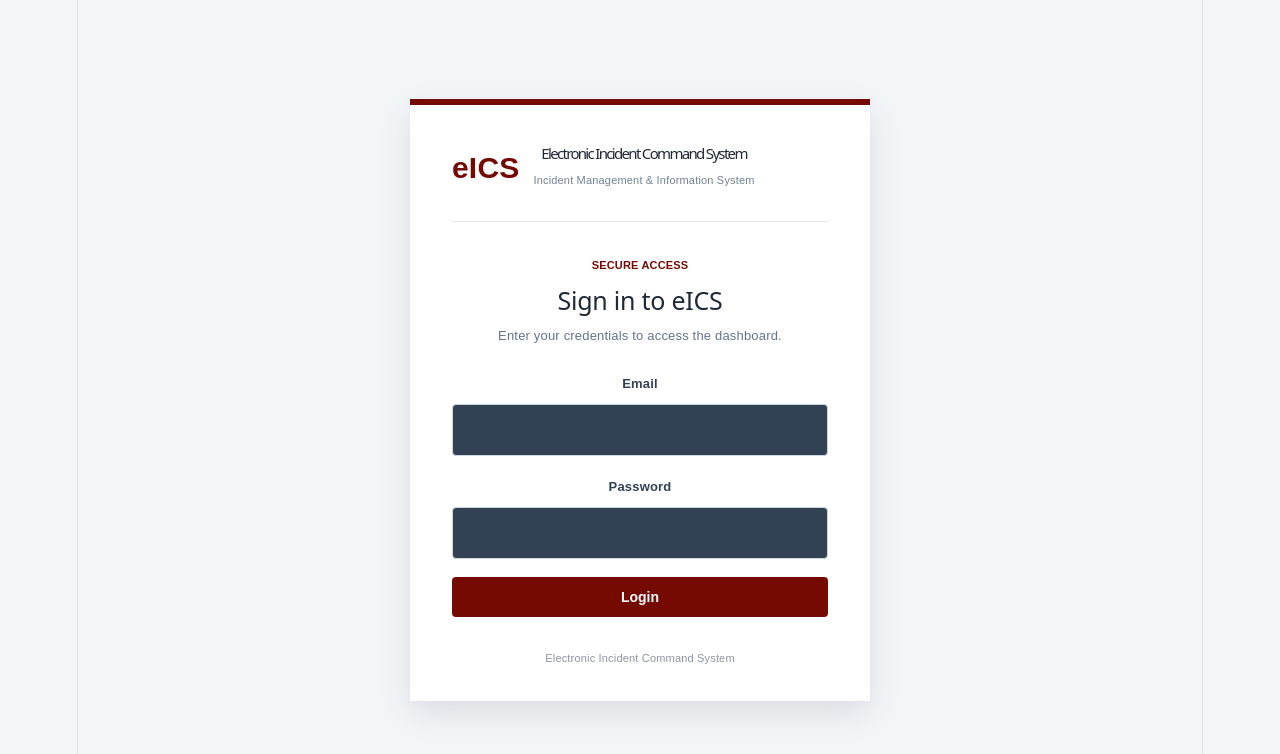
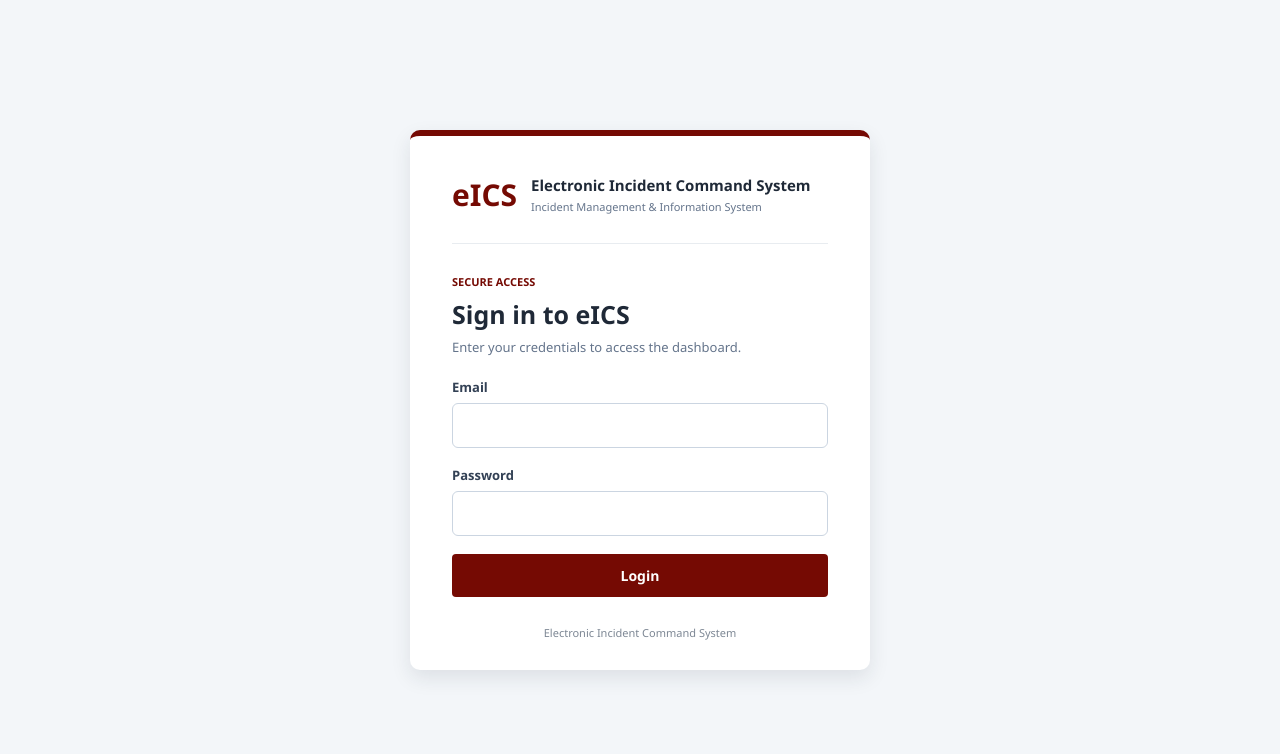
Before and after one commit to ChristianSabinosa/eics, a React (Vite) app: page / in a window 1280 px wide. Shown: the top 754 px of the page. Built offline with nearby package versions, Linux system fonts and the light colour scheme.

Commit message:
Refine application visual styling

```diff
--- a/src/App.css
+++ b/src/App.css
@@ -1,12 +1,83 @@
+:root {
+  /* Brand */
+  --color-brand: #750a03;
+  --color-brand-hover: #5c0802;
+  --color-brand-tint: #f8e8e7;
+  --color-brand-tint-hover: #fcf8f7;
+
+  /* Text */
+  --color-text: #1f2937;
+  --color-text-strong: #334155;
+  --color-muted: #64748b;
+  --color-muted-light: #7d8794;
+
+  /* Surfaces & borders */
+  --color-surface: #ffffff;
+  --color-bg-page: #f3f6f9;
+  --color-bg-subtle: #f8fafc;
+  --color-border: #dce3ea;
+  --color-border-soft: #e8ecf0;
+  --color-border-input: #cbd5e1;
+
+  /* Status (kept distinct from brand so "active" and "danger" never look alike) */
+  --color-success-text: #166534;
+  --color-success-tint: #e7f5ec;
+  --color-warning-text: #92400e;
+  --color-warning-tint: #fff3d6;
+  --color-danger-text: #b42318;
+  --color-danger-tint: #fdeceb;
+  --color-online: #16a34a;
+
+  /* Type scale */
+  --font-sans: 'Segoe UI', system-ui, Roboto, Arial, sans-serif;
+  --text-xs: 11px;
+  --text-sm: 12px;
+  --text-base: 14px;
+  --text-md: 16px;
+  --text-lg: 20px;
+  --text-xl: 24px;
+  --text-2xl: 28px;
+
+  /* Spacing scale (4px base grid) */
+  --space-1: 4px;
+  --space-2: 8px;
+  --space-3: 12px;
+  --space-4: 16px;
+  --space-5: 20px;
+  --space-6: 24px;
+  --space-8: 32px;
+
+  /* Radius scale */
+  --radius-sm: 6px;
+  --radius-md: 10px;
+  --radius-lg: 14px;
+
+  /* Elevation */
+  --shadow-sm: 0 1px 2px rgba(31, 41, 55, 0.06);
+  --shadow-md: 0 8px 20px rgba(31, 41, 55, 0.10);
+  --shadow-lg: 0 18px 45px rgba(31, 41, 55, 0.22);
+}
+
 * {
   box-sizing: border-box;
 }
 
 body {
   margin: 0;
-  font-family: Arial, sans-serif;
-  background: #f3f6f9;
-  color: #1f2937;
+  font-family: var(--font-sans);
+  background: var(--color-bg-page);
+  color: var(--color-text);
+}
+
+/* Consistent keyboard focus ring for every interactive element,
+   including the ones that had none before (buttons, nav items, links) */
+button:focus-visible,
+a:focus-visible,
+input:focus-visible,
+select:focus-visible,
+textarea:focus-visible {
+  outline: 2px solid var(--color-brand);
+  outline-offset: 2px;
 }
 
 .guest-check-in-page {
@@ -15,7 +86,7 @@ body {
   align-items: center;
   justify-content: center;
   padding: 24px;
-  background: #f3f6f9;
+  background: var(--color-bg-page);
 }
 
 .guest-check-in-card {
@@ -27,13 +98,13 @@ body {
   gap: 6px;
   margin: 24px 0;
   padding: 16px;
-  background: #f8fafc;
-  border-left: 4px solid #750a03;
+  background: var(--color-bg-subtle);
+  border-left: 4px solid var(--color-brand);
 }
 
 .guest-incident-summary span,
 .guest-incident-summary small {
-  color: #64748b;
+  color: var(--color-muted);
 }
 
 .guest-link-output {
@@ -44,9 +115,9 @@ body {
 .manifest-resource-reference {
   display: block;
   padding: 9px 10px;
-  border: 1px solid #dce3ea;
-  background: #f8fafc;
-  color: #334155;
+  border: 1px solid var(--color-border);
+  background: var(--color-bg-subtle);
+  color: var(--color-text-strong);
 }
 
 .resource-review-table td small,
@@ -56,16 +127,16 @@ body {
 
 .resource-review-table td small {
   margin-top: 4px;
-  color: #64748b;
+  color: var(--color-muted);
   font-size: 11px;
 }
 
 .resource-review-table select {
   min-width: 150px;
   padding: 7px 8px;
-  border: 1px solid #cbd5e1;
+  border: 1px solid var(--color-border-input);
   border-radius: 3px;
-  background: #ffffff;
+  background: var(--color-surface);
 }
 
 .resource-status-badge {
@@ -77,19 +148,19 @@ body {
 }
 
 .resource-status-available {
-  background: #e7f5ec;
-  color: #166534;
+  background: var(--color-success-tint);
+  color: var(--color-success-text);
 }
 
 .resource-status-assigned {
-  background: #fff3d6;
-  color: #92400e;
+  background: var(--color-warning-tint);
+  color: var(--color-warning-text);
 }
 
 .resource-status-out-of-service,
 .resource-status-demobilized {
-  background: #f8e8e7;
-  color: #750a03;
+  background: var(--color-danger-tint);
+  color: var(--color-danger-text);
 }
 
 button {
@@ -103,15 +174,16 @@ button {
   align-items: center;
   justify-content: center;
   padding: 32px 20px;
-  background: #f3f6f9;
+  background: var(--color-bg-page);
 }
 
 .login-card {
   width: min(100%, 460px);
-  background: #ffffff;
-  border-top: 6px solid #750a03;
+  background: var(--color-surface);
+  border-top: 6px solid var(--color-brand);
+  border-radius: var(--radius-md);
   padding: 38px 42px 30px;
-  box-shadow: 0 12px 30px rgba(31, 41, 55, 0.12);
+  box-shadow: var(--shadow-md);
 }
 
 .login-brand {
@@ -119,25 +191,25 @@ button {
   align-items: center;
   gap: 14px;
   padding-bottom: 28px;
-  border-bottom: 1px solid #e5e7eb;
+  border-bottom: 1px solid var(--color-border-soft);
 }
 
 .login-brand-mark {
-  color: #750a03;
+  color: var(--color-brand);
   font-size: 30px;
   font-weight: bold;
 }
 
 .login-brand h1 {
   margin: 0;
-  color: #1f2937;
+  color: var(--color-text);
   font-size: 15px;
   line-height: 1.35;
 }
 
 .login-brand p {
   margin: 4px 0 0;
-  color: #718096;
+  color: var(--color-muted);
   font-size: 11px;
 }
 
@@ -146,18 +218,18 @@ button {
 }
 
 .login-heading .eyebrow {
-  color: #750a03;
+  color: var(--color-brand);
 }
 
 .login-heading h2 {
   margin: 0 0 7px;
-  color: #1f2937;
+  color: var(--color-text);
   font-size: 25px;
 }
 
 .login-heading > p:last-child {
   margin: 0;
-  color: #64748b;
+  color: var(--color-muted);
   font-size: 13px;
 }
 
@@ -168,56 +240,56 @@ button {
 
 .login-form label {
   margin-bottom: 7px;
-  color: #334155;
+  color: var(--color-text-strong);
   font-size: 13px;
   font-weight: bold;
 }
 
 .login-form input {
   width: 100%;
-  background: #334155;
-  border: 1px solid #cbd5e1;
-  border-radius: 4px;
+  background: var(--color-surface);
+  border: 1px solid var(--color-border-input);
+  border-radius: var(--radius-sm);
   padding: 12px;
   margin-bottom: 18px;
-  color: #ffffff;
+  color: var(--color-text);
   font: inherit;
   font-size: 14px;
 }
 
 .login-form input::placeholder {
-  color: #cbd5e1;
+  color: var(--color-muted-light);
 }
 
 .login-form input:focus {
   outline: 2px solid rgba(117, 10, 3, 0.2);
-  border-color: #750a03;
+  border-color: var(--color-brand);
 }
 
 .login-error {
   margin: -3px 0 16px;
-  color: #b42318;
+  color: var(--color-danger-text);
   font-size: 13px;
 }
 
 .login-button {
-  background: #750a03;
+  background: var(--color-brand);
   border: 0;
   border-radius: 4px;
   padding: 12px 18px;
-  color: #ffffff;
+  color: var(--color-surface);
   font-size: 14px;
   font-weight: bold;
 }
 
 .login-button:hover,
 .logout-button:hover {
-  background: #5c0802;
+  background: var(--color-brand-hover);
 }
 
 .login-footer {
   margin: 28px 0 0;
-  color: #8995a1;
+  color: var(--color-muted-light);
   font-size: 11px;
   text-align: center;
 }
@@ -228,8 +300,8 @@ button {
 
 .app-header {
   height: 76px;
-  background: #750a03;
-  color: white;
+  background: var(--color-brand);
+  color: var(--color-surface);
   display: flex;
   align-items: center;
   justify-content: space-between;
@@ -270,7 +342,7 @@ button {
   border: 1px solid rgba(255, 255, 255, 0.7);
   border-radius: 4px;
   padding: 7px 11px;
-  color: #ffffff;
+  color: var(--color-surface);
   font-size: 12px;
 }
 
@@ -278,7 +350,7 @@ button {
   display: inline-block;
   width: 8px;
   height: 8px;
-  background: #4ade80;
+  background: var(--color-online);
   border-radius: 50%;
   margin-right: 7px;
   box-shadow: 0 0 0 3px rgba(74, 222, 128, 0.18);
@@ -291,8 +363,8 @@ button {
 
 .sidebar {
   width: 230px;
-  background: #ffffff;
-  border-right: 1px solid #dce3ea;
+  background: var(--color-surface);
+  border-right: 1px solid var(--color-border);
   padding: 24px 14px;
   display: flex;
   flex-direction: column;
@@ -301,7 +373,7 @@ button {
 .sidebar-title {
   font-size: 11px;
   font-weight: bold;
-  color: #7b8794;
+  color: var(--color-muted-light);
   margin: 0 12px 10px;
 }
 
@@ -317,7 +389,7 @@ button {
   padding: 12px;
   margin-bottom: 4px;
   border-radius: 5px;
-  color: #394b59;
+  color: var(--color-text-strong);
   font-size: 14px;
 }
 
@@ -328,14 +400,14 @@ button {
 
 .nav-item:hover,
 .nav-item.active {
-  background: #f8e8e7;
-  color: #750a03;
+  background: var(--color-brand-tint);
+  color: var(--color-brand);
   font-weight: bold;
 }
 
 .sidebar-footer {
   margin-top: auto;
-  border-top: 1px solid #e5e7eb;
+  border-top: 1px solid var(--color-border-soft);
   padding: 18px 12px 0;
   display: flex;
   flex-direction: column;
@@ -344,7 +416,7 @@ button {
 
 .sidebar-footer span {
   font-size: 11px;
-  color: #8995a1;
+  color: var(--color-muted-light);
 }
 
 .main-content {
@@ -363,24 +435,24 @@ button {
 .breadcrumb {
   margin: 0 0 6px;
   font-size: 12px;
-  color: #718096;
+  color: var(--color-muted);
 }
 
 .page-heading h2 {
   margin: 0;
-  color: #750a03;
+  color: var(--color-brand);
   font-size: 28px;
 }
 
 .page-description {
   margin: 6px 0 0;
-  color: #718096;
+  color: var(--color-muted);
   font-size: 14px;
 }
 
 .primary-button {
-  background: #750a03;
-  color: white;
+  background: var(--color-brand);
+  color: var(--color-surface);
   border: 0;
   padding: 11px 18px;
   border-radius: 5px;
@@ -388,22 +460,24 @@ button {
 }
 
 .primary-button:hover {
-  background: #5c0802;
+  background: var(--color-brand-hover);
 }
 
 .welcome-card {
-  background: white;
-  border: 1px solid #dce3ea;
-  border-left: 5px solid #750a03;
+  background: var(--color-surface);
+  border: 1px solid var(--color-border);
+  border-left: 5px solid var(--color-brand);
+  border-radius: var(--radius-md);
   padding: 24px;
   display: flex;
   justify-content: space-between;
   align-items: center;
   margin-bottom: 22px;
+  box-shadow: var(--shadow-sm);
 }
 
 .eyebrow {
-  color: #64748b;
+  color: var(--color-muted);
   font-size: 11px;
   font-weight: bold;
   margin: 0 0 8px;
@@ -411,22 +485,24 @@ button {
 
 .welcome-card h3 {
   margin: 0 0 8px;
-  color: #750a03;
+  color: var(--color-brand);
   font-size: 22px;
 }
 
 .welcome-card p {
   margin: 0;
-  color: #64748b;
+  color: var(--color-muted);
   font-size: 14px;
 }
 
 .welcome-icon {
   font-size: 30px;
   font-weight: bold;
-  color: #750a03;
+  color: var(--color-brand);
   padding: 20px;
-  border: 2px solid #dce3ea;
+  border: 2px solid var(--color-border);
+  border-radius: var(--radius-md);
+  background: var(--color-brand-tint);
 }
 
 .stats-grid {
@@ -437,28 +513,30 @@ button {
 }
 
 .stat-card {
-  background: white;
-  border: 1px solid #dce3ea;
-  border-top: 3px solid #750a03;
+  background: var(--color-surface);
+  border: 1px solid var(--color-border);
+  border-top: 3px solid var(--color-brand);
+  border-radius: var(--radius-md);
   padding: 20px;
+  box-shadow: var(--shadow-sm);
 }
 
 .stat-label {
   display: block;
   font-size: 13px;
-  color: #64748b;
+  color: var(--color-muted);
 }
 
 .stat-card strong {
   display: block;
   font-size: 30px;
-  color: #750a03;
+  color: var(--color-brand);
   margin: 8px 0;
 }
 
 .stat-note {
   font-size: 11px;
-  color: #8995a1;
+  color: var(--color-muted-light);
 }
 
 .content-grid {
@@ -468,14 +546,17 @@ button {
 }
 
 .panel {
-  background: white;
-  border: 1px solid #dce3ea;
+  background: var(--color-surface);
+  border: 1px solid var(--color-border);
+  border-radius: var(--radius-md);
+  box-shadow: var(--shadow-sm);
 }
 
 .incident-form-panel {
   max-width: 760px;
   padding: 24px;
 }
+/* inherits .panel radius + shadow */
 
 .personnel-incident-context,
 .personnel-form-panel,
@@ -497,7 +578,7 @@ button {
 }
 
 .personnel-incident-context .panel-header p {
-  color: #334155;
+  color: var(--color-text-strong);
   font-size: 14px;
   font-weight: bold;
 }
@@ -537,7 +618,7 @@ button {
 }
 
 .form-field label {
-  color: #334155;
+  color: var(--color-text-strong);
   font-size: 13px;
   font-weight: bold;
 }
@@ -546,11 +627,11 @@ button {
 .incident-form select,
 .incident-form textarea {
   width: 100%;
-  background: #334155;
-  border: 1px solid #cbd5e1;
-  border-radius: 4px;
+  background: var(--color-surface);
+  border: 1px solid var(--color-border-input);
+  border-radius: var(--radius-sm);
   padding: 11px 12px;
-  color: #ffffff;
+  color: var(--color-text);
   font: inherit;
   font-size: 14px;
 }
@@ -558,7 +639,7 @@ button {
 .incident-form input::placeholder,
 .incident-form select::placeholder,
 .incident-form textarea::placeholder {
-  color: #cbd5e1;
+  color: var(--color-muted-light);
   opacity: 1;
 }
 
@@ -571,7 +652,7 @@ button {
 .incident-form select:focus,
 .incident-form textarea:focus {
   outline: 2px solid rgba(117, 10, 3, 0.2);
-  border-color: #750a03;
+  border-color: var(--color-brand);
 }
 
 .form-error,
@@ -581,11 +662,11 @@ button {
 }
 
 .form-error {
-  color: #b42318;
+  color: var(--color-danger-text);
 }
 
 .form-message {
-  color: #166534;
+  color: var(--color-success-text);
 }
 
 .form-actions {
@@ -596,18 +677,18 @@ button {
 
 .panel-header {
   padding: 18px 20px;
-  border-bottom: 1px solid #e5e7eb;
+  border-bottom: 1px solid var(--color-border-soft);
 }
 
 .panel-header h3 {
   margin: 0 0 5px;
-  color: #750a03;
+  color: var(--color-brand);
   font-size: 16px;
 }
 
 .panel-header p {
   margin: 0;
-  color: #8995a1;
+  color: var(--color-muted-light);
   font-size: 12px;
 }
 
@@ -621,8 +702,8 @@ button {
   width: 42px;
   height: 42px;
   border-radius: 50%;
-  background: #f8e8e7;
-  color: #750a03;
+  background: var(--color-brand-tint);
+  color: var(--color-brand);
   display: flex;
   align-items: center;
   justify-content: center;
@@ -631,12 +712,12 @@ button {
 
 .empty-state h4 {
   margin: 0 0 7px;
-  color: #334155;
+  color: var(--color-text-strong);
 }
 
 .empty-state p {
   margin: 0 0 18px;
-  color: #8995a1;
+  color: var(--color-muted-light);
   font-size: 13px;
 }
 
@@ -669,10 +750,10 @@ button {
   min-width: 120px;
   width: 100%;
   padding: 8px 9px;
-  border: 1px solid #cbd5e1;
+  border: 1px solid var(--color-border-input);
   border-radius: 3px;
-  background: #ffffff;
-  color: #1f2937;
+  background: var(--color-surface);
+  color: var(--color-text);
   font: inherit;
   font-size: 12px;
 }
@@ -680,14 +761,14 @@ button {
 .manifest-entry-table input:focus,
 .manifest-entry-table select:focus {
   outline: 2px solid rgba(117, 10, 3, 0.18);
-  border-color: #750a03;
+  border-color: var(--color-brand);
 }
 
 .manifest-entry-table td:last-child,
 .manifest-entry-table th:last-child {
   position: sticky;
   right: 0;
-  background: #ffffff;
+  background: var(--color-surface);
 }
 
 .user-table {
@@ -699,19 +780,19 @@ button {
 .user-table th,
 .user-table td {
   padding: 16px 20px;
-  border-bottom: 1px solid #edf0f2;
+  border-bottom: 1px solid var(--color-border-soft);
   font-size: 13px;
 }
 
 .user-table th {
-  background: #f8e8e7;
-  color: #750a03;
+  background: var(--color-brand-tint);
+  color: var(--color-brand);
   font-size: 12px;
   font-weight: bold;
 }
 
 .user-table td {
-  color: #334155;
+  color: var(--color-text-strong);
 }
 
 .user-role-display {
@@ -721,18 +802,18 @@ button {
 
 .role-select {
   min-width: 190px;
-  background: #ffffff;
-  border: 1px solid #cbd5e1;
+  background: var(--color-surface);
+  border: 1px solid var(--color-border-input);
   border-radius: 4px;
   padding: 8px 10px;
-  color: #334155;
+  color: var(--color-text-strong);
   font: inherit;
   font-size: 13px;
 }
 
 .role-select:focus {
   outline: 2px solid rgba(117, 10, 3, 0.2);
-  border-color: #750a03;
+  border-color: var(--color-brand);
 }
 
 .role-select:disabled {
@@ -748,11 +829,11 @@ button {
 }
 
 .role-save-status {
-  color: #718096;
+  color: var(--color-muted);
 }
 
 .role-save-error {
-  color: #b42318;
+  color: var(--color-danger-text);
 }
 
 .user-table tbody tr:last-child td {
@@ -761,10 +842,10 @@ button {
 
 .incident-status {
   display: inline-block;
-  background: #f8e8e7;
+  background: var(--color-brand-tint);
   border-radius: 4px;
   padding: 5px 8px;
-  color: #750a03;
+  color: var(--color-brand);
   font-size: 11px;
   font-weight: bold;
   text-transform: capitalize;
@@ -774,7 +855,7 @@ button {
   background: transparent;
   border: 0;
   padding: 0;
-  color: #750a03;
+  color: var(--color-brand);
   font: inherit;
   font-weight: bold;
   text-align: left;
@@ -782,7 +863,7 @@ button {
 }
 
 .incident-link:hover {
-  color: #5c0802;
+  color: var(--color-brand-hover);
 }
 
 .incident-details-stack {
@@ -816,14 +897,14 @@ button {
 }
 
 .organization-chart-print-header {
-  border-bottom: 1px solid #dce3ea;
+  border-bottom: 1px solid var(--color-border);
   margin-bottom: 24px;
   padding-bottom: 16px;
 }
 
 .organization-chart-print-header h3 {
   margin: 0;
-  color: #750a03;
+  color: var(--color-brand);
   font-size: 20px;
 }
 
@@ -846,17 +927,18 @@ button {
 
 .organization-unit-card {
   width: 220px;
-  background: #ffffff;
-  border: 1px solid #dce3ea;
-  border-top: 4px solid #750a03;
+  background: var(--color-surface);
+  border: 1px solid var(--color-border);
+  border-top: 4px solid var(--color-brand);
+  border-radius: var(--radius-md);
   padding: 16px;
-  box-shadow: 0 4px 12px rgba(31, 41, 55, 0.08);
+  box-shadow: var(--shadow-md);
   text-align: center;
 }
 
 .organization-unit-card h4 {
   margin: 0;
-  color: #750a03;
+  color: var(--color-brand);
   font-size: 14px;
 }
 
@@ -868,7 +950,7 @@ button {
 }
 
 .organization-assignment {
-  border-top: 1px solid #edf0f2;
+  border-top: 1px solid var(--color-border-soft);
   padding-top: 8px;
   text-align: left;
 }
@@ -880,13 +962,13 @@ button {
 }
 
 .organization-assignment strong {
-  color: #334155;
+  color: var(--color-text-strong);
   font-size: 12px;
 }
 
 .organization-assignment span {
   margin-top: 3px;
-  color: #64748b;
+  color: var(--color-muted);
   font-size: 12px;
 }
 
@@ -894,7 +976,7 @@ button {
 .personnel-resource-status {
   display: block;
   margin-top: 3px;
-  color: #750a03;
+  color: var(--color-brand);
   font-size: 10px;
   font-weight: bold;
   letter-spacing: 0.02em;
@@ -902,7 +984,7 @@ button {
 
 .organization-assignment small {
   margin-top: 3px;
-  color: #8995a1;
+  color: var(--color-muted-light);
   font-size: 10px;
   text-transform: capitalize;
 }
@@ -913,10 +995,10 @@ button {
 
 .organization-action-button {
   background: transparent;
-  border: 1px solid #750a03;
+  border: 1px solid var(--color-brand);
   border-radius: 4px;
   padding: 5px 8px;
-  color: #750a03;
+  color: var(--color-brand);
   font-size: 11px;
   font-weight: bold;
 }
@@ -946,9 +1028,10 @@ button {
   width: min(100%, 520px);
   max-height: min(680px, 90vh);
   overflow: auto;
-  background: #ffffff;
-  border-top: 5px solid #750a03;
-  box-shadow: 0 18px 45px rgba(31, 41, 55, 0.25);
+  background: var(--color-surface);
+  border-top: 5px solid var(--color-brand);
+  border-radius: var(--radius-md);
+  box-shadow: var(--shadow-lg);
 }
 
 .assignment-modal-content {
@@ -960,17 +1043,17 @@ button {
 
 .personnel-search-input {
   width: 100%;
-  border: 1px solid #cbd5e1;
+  border: 1px solid var(--color-border-input);
   border-radius: 4px;
   padding: 10px 12px;
-  color: #334155;
+  color: var(--color-text-strong);
   font: inherit;
   font-size: 14px;
 }
 
 .personnel-search-input:focus {
   outline: 2px solid rgba(117, 10, 3, 0.2);
-  border-color: #750a03;
+  border-color: var(--color-brand);
 }
 
 .assignment-personnel-list {
@@ -985,16 +1068,16 @@ button {
   display: flex;
   align-items: center;
   gap: 10px;
-  border: 1px solid #edf0f2;
+  border: 1px solid var(--color-border-soft);
   padding: 10px;
-  color: #334155;
+  color: var(--color-text-strong);
   cursor: pointer;
   font-size: 13px;
 }
 
 .assignment-personnel-option:has(input:checked) {
-  border-color: #750a03;
-  background: #f8e8e7;
+  border-color: var(--color-brand);
+  background: var(--color-brand-tint);
 }
 
 .assignment-personnel-option.unavailable {
@@ -1004,7 +1087,7 @@ button {
 
 .empty-state-inline {
   margin: 0;
-  color: #8995a1;
+  color: var(--color-muted-light);
   font-size: 13px;
 }
 
@@ -1021,7 +1104,7 @@ button {
   left: 50%;
   width: 1px;
   height: 18px;
-  background: #cbd5e1;
+  background: var(--color-border-input);
   content: '';
 }
 
@@ -1069,7 +1152,7 @@ button {
 }
 
 .incident-detail-item > span:first-child {
-  color: #718096;
+  color: var(--color-muted);
   font-size: 12px;
   font-weight: bold;
   text-transform: uppercase;
@@ -1078,7 +1161,7 @@ button {
 .incident-detail-item strong,
 .incident-detail-item p {
   margin: 0;
-  color: #334155;
+  color: var(--color-text-strong);
   font-size: 14px;
 }
 
@@ -1103,14 +1186,14 @@ button {
 
 .incident-commander-readonly {
   display: block;
-  color: #334155;
+  color: var(--color-text-strong);
   font-size: 14px;
 }
 
 .secondary-button {
-  background: white;
-  border: 1px solid #750a03;
-  color: #750a03;
+  background: var(--color-surface);
+  border: 1px solid var(--color-brand);
+  color: var(--color-brand);
   padding: 9px 14px;
   border-radius: 5px;
   font-weight: bold;
@@ -1125,22 +1208,22 @@ button {
   display: flex;
   align-items: center;
   gap: 14px;
-  background: white;
+  background: var(--color-surface);
   border: 0;
-  border-bottom: 1px solid #edf0f2;
+  border-bottom: 1px solid var(--color-border-soft);
   padding: 15px 10px;
   text-align: left;
 }
 
 .quick-action:hover {
-  background: #fcf8f7;
+  background: var(--color-brand-tint-hover);
 }
 
 .quick-action > span {
   width: 34px;
   height: 34px;
-  background: #f8e8e7;
-  color: #750a03;
+  background: var(--color-brand-tint);
+  color: var(--color-brand);
   display: flex;
   align-items: center;
   justify-content: center;
@@ -1152,12 +1235,12 @@ button {
 }
 
 .quick-action strong {
-  color: #334155;
+  color: var(--color-text-strong);
   font-size: 13px;
 }
 
 .quick-action small {
-  color: #8995a1;
+  color: var(--color-muted-light);
   margin-top: 3px;
 }
 
@@ -1207,7 +1290,7 @@ button {
     width: 100%;
     padding: 16px 12px;
     border-right: 0;
-    border-bottom: 1px solid #dce3ea;
+    border-bottom: 1px solid var(--color-border);
   }
 
   .sidebar-section {
--- a/src/index.css
+++ b/src/index.css
@@ -1,111 +1,28 @@
-:root {
-  --text: #6b6375;
-  --text-h: #08060d;
-  --bg: #fff;
-  --border: #e5e4e7;
-  --code-bg: #f4f3ec;
-  --accent: #750a03;
-  --accent-bg: rgba(117, 10, 3, 0.1);
-  --accent-border: rgba(117, 10, 3, 0.5);
-  --social-bg: rgba(244, 243, 236, 0.5);
-  --shadow:
-    rgba(0, 0, 0, 0.1) 0 10px 15px -3px, rgba(0, 0, 0, 0.05) 0 4px 6px -2px;
+/* Global reset. Design tokens for color/spacing/type now live in App.css
+   (:root), since that's where the actual app UI is styled. This file used
+   to be unmodified Vite/React starter boilerplate: it capped #root at
+   1126px, centered all text by default, and drew a 1px border down both
+   sides of the entire viewport — none of which was ever intended for a
+   full-width dashboard app, and it was silently overriding layout rules
+   in App.css on every page. */
 
-  --sans: system-ui, 'Segoe UI', Roboto, sans-serif;
-  --heading: system-ui, 'Segoe UI', Roboto, sans-serif;
-  --mono: ui-monospace, Consolas, monospace;
-
-  font: 18px/145% var(--sans);
-  letter-spacing: 0.18px;
-  color-scheme: light dark;
-  color: var(--text);
-  background: var(--bg);
-  font-synthesis: none;
-  text-rendering: optimizeLegibility;
+html {
+  box-sizing: border-box;
   -webkit-font-smoothing: antialiased;
   -moz-osx-font-smoothing: grayscale;
-
-  @media (max-width: 1024px) {
-    font-size: 16px;
-  }
+  text-rendering: optimizeLegibility;
 }
 
-@media (prefers-color-scheme: dark) {
-  :root {
-    --text: #9ca3af;
-    --text-h: #f3f4f6;
-    --bg: #16171d;
-    --border: #2e303a;
-    --code-bg: #1f2028;
-    --accent: #750a03;
-    --accent-bg: rgba(117, 10, 3, 0.15);
-    --accent-border: rgba(117, 10, 3, 0.5);
-    --social-bg: rgba(47, 48, 58, 0.5);
-    --shadow:
-      rgba(0, 0, 0, 0.4) 0 10px 15px -3px, rgba(0, 0, 0, 0.25) 0 4px 6px -2px;
-  }
-
-  #social .button-icon {
-    filter: invert(1) brightness(2);
-  }
-}
-
-#root {
-  width: 1126px;
-  max-width: 100%;
-  margin: 0 auto;
-  text-align: center;
-  border-inline: 1px solid var(--border);
-  min-height: 100svh;
-  display: flex;
-  flex-direction: column;
-  box-sizing: border-box;
+*,
+*::before,
+*::after {
+  box-sizing: inherit;
 }
 
 body {
   margin: 0;
 }
 
-h1,
-h2 {
-  font-family: var(--heading);
-  font-weight: 500;
-  color: var(--text-h);
+#root {
+  min-height: 100svh;
 }
-
-h1 {
-  font-size: 56px;
-  letter-spacing: -1.68px;
-  margin: 32px 0;
-  @media (max-width: 1024px) {
-    font-size: 36px;
-    margin: 20px 0;
-  }
-}
-h2 {
-  font-size: 24px;
-  line-height: 118%;
-  letter-spacing: -0.24px;
-  margin: 0 0 8px;
-  @media (max-width: 1024px) {
-    font-size: 20px;
-  }
-}
-p {
-  margin: 0;
-}
-
-code,
-.counter {
-  font-family: var(--mono);
-  display: inline-flex;
-  border-radius: 4px;
-  color: var(--text-h);
-}
-
-code {
-  font-size: 15px;
-  line-height: 135%;
-  padding: 4px 8px;
-  background: var(--code-bg);
-}
```
